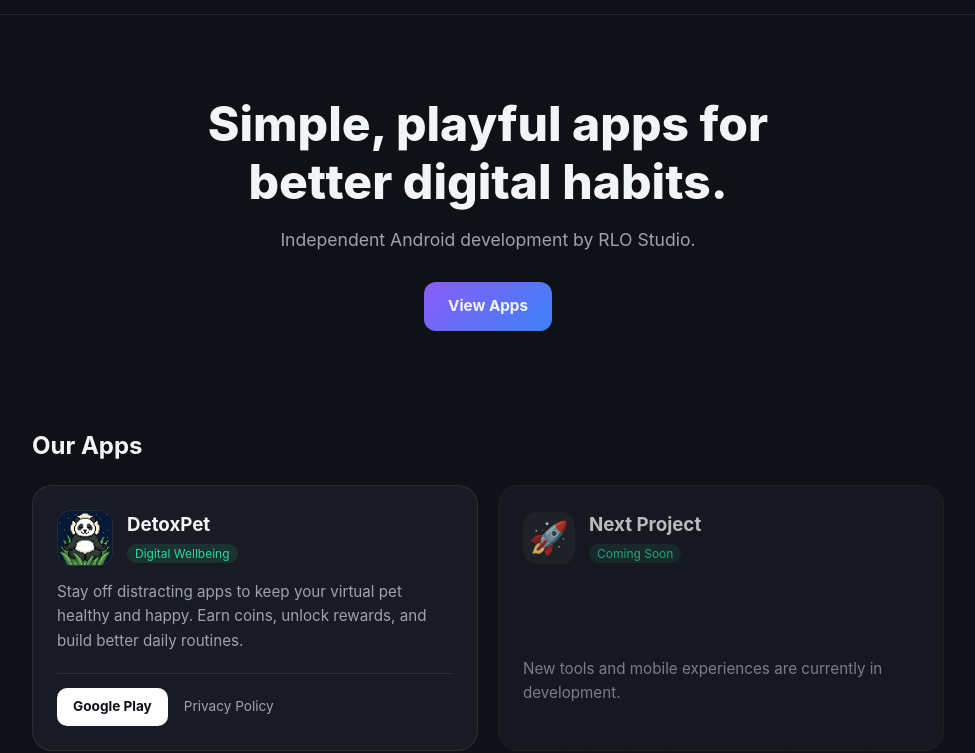
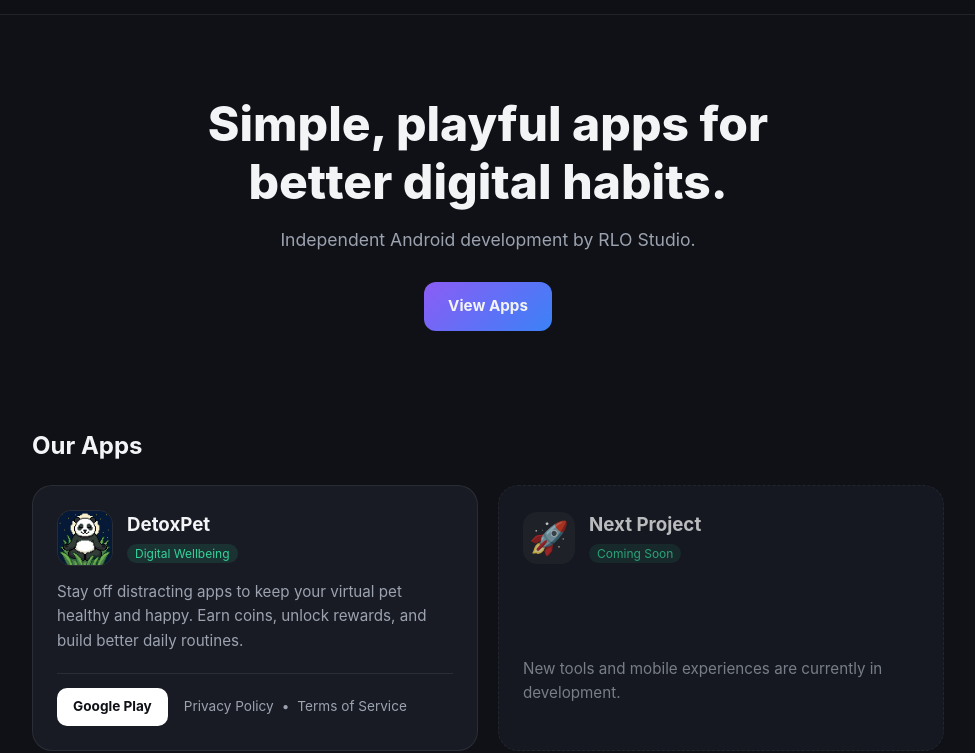
Before and after one commit to rlostudiodev/rlostudiodev.github.io, a plain HTML site: page index.html in a window 1280 px wide. Shown: the part 50-803 px from the top of the page, without its empty margins (152-1127 px from the left). Drawn offline with Linux system fonts and the light colour scheme.

Commit message:
added terms of service to the detoxpet card.

```diff
--- a/index.html
+++ b/index.html
@@ -44,7 +44,11 @@
           <p>Stay off distracting apps to keep your virtual pet healthy and happy. Earn coins, unlock rewards, and build better daily routines.</p>
           <div class="card-footer">
             <a href="https://play.google.com/store/apps/details?id=com.rlostudio.detoxpet" target="_blank" rel="noopener" class="btn-store">Google Play</a>
-            <a href="detoxpet-privacy.html" class="link-muted">Privacy Policy</a>
+            <div class="legal-links">
+              <a href="detoxpet-privacy.html" class="link-muted">Privacy Policy</a>
+              <span class="link-sep">&bull;</span>
+              <a href="detoxpet-terms.html" class="link-muted">Terms of Service</a>
+            </div>
           </div>
         </article>
 
--- a/style.css
+++ b/style.css
@@ -290,3 +290,15 @@ a {
   color: #c4b5fd;
   text-decoration: underline;
 }
+
+.legal-links {
+  display: flex;
+  align-items: center;
+  gap: 8px;
+  flex-wrap: wrap;
+}
+
+.link-sep {
+  color: var(--muted);
+  font-size: 0.85rem;
+}
```
